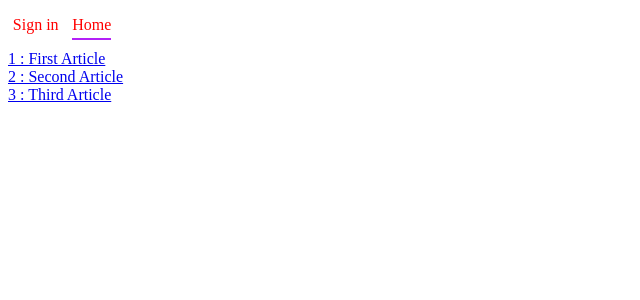
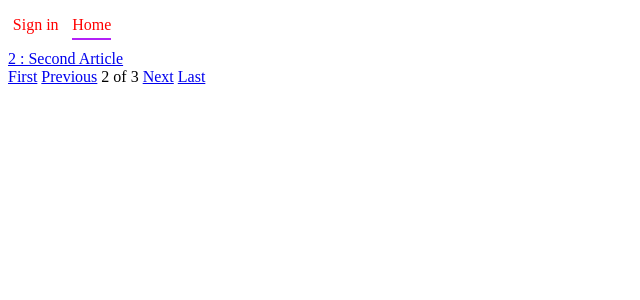
Before and after one commit to Besij/mysite, a Django app: page /?page=2 in a window 1280 px wide. Shown: the top 300 px of the page, without its empty margins (0-640 px from the left). Run offline with Django 3.2, Linux system fonts and the light colour scheme; data comes from the database, SQL or seed files in the repository; parts of the project's set-up code (start-up, migrations or seed data) failed here and were passed over.

Commit message:
Added pagination

```diff
--- a/blog/views.py
+++ b/blog/views.py
@@ -3,6 +3,7 @@ from .models import Post
 from .forms import PostForm, PostDeleteForm
 from django.contrib.auth.decorators import permission_required
 from taggit.models import Tag
+from django.core.paginator import Paginator
 
 
 def home(request, tag=None):
@@ -13,6 +14,10 @@ def home(request, tag=None):
     else:
         tag_obj = get_object_or_404(Tag, slug=tag)
         posts = Post.objects.filter(tags__in=[tag_obj])
+
+    paginator = Paginator(posts, 1)
+    page = request.GET.get('page')
+    posts = paginator.get_page(page)
 
     return render(request, 'home.html',
                 {'section': 'home',
--- /dev/null
+++ b/templates/_pagination.html
@@ -0,0 +1,13 @@
+<div class="pagination">
+    {% if posts.has_previous %}
+        <a href="?page=1">First</a>
+        <a href="?page={{ posts.previous_page_number }}">Previous</a>
+    {% endif %}
+    <span>{{ posts.number }}</span>
+    <span>of</span>
+    <span>{{ posts.paginator.num_pages }}</span>
+    {% if posts.has_next %}
+        <a href="?page={{ posts.next_page_number }}">Next</a>
+        <a href="?page={{ posts.paginator.num_pages }}">Last</a>
+    {% endif %}
+</div>
--- a/templates/home.html
+++ b/templates/home.html
@@ -13,4 +13,5 @@
 {% if perms.blog.delete_post %} [
 <a href="{% url 'blog:delete' pk=post.pk %}"> Delete </a> ] {% endif %} <br />
 {% endfor %}
+{% include '_pagination.html' with items=posts %}
 {% endblock %}
```
